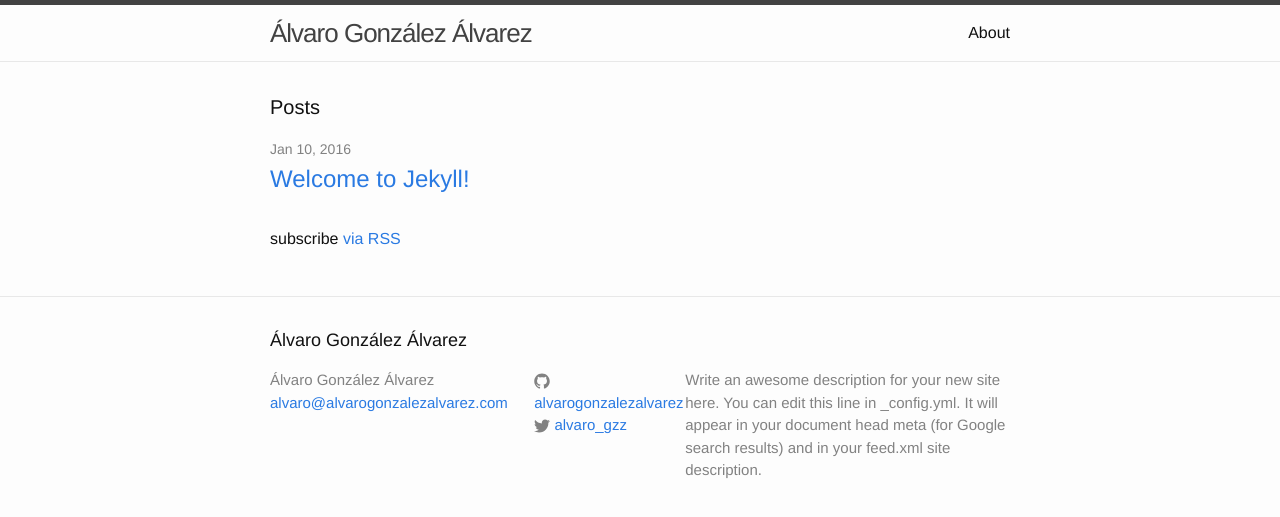
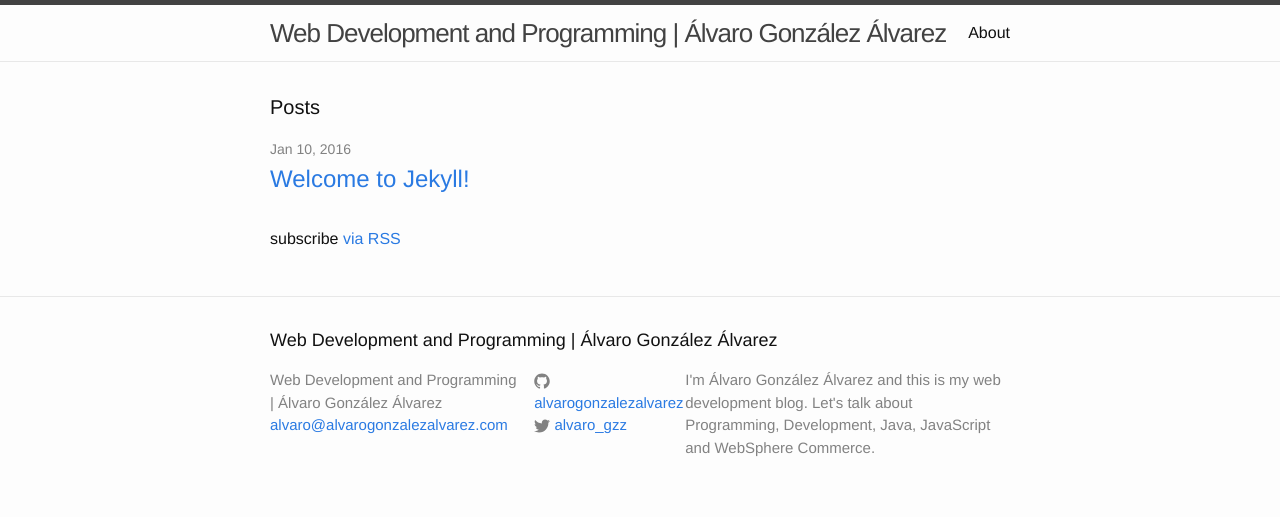
Before and after one commit to alvarogonzalezalvarez/blog, a Jekyll site: the page built from index.html, in a window 1280 px wide. Shown: the top 517 px of the page. Built offline with Jekyll 4.4.1, drawn with Linux system fonts in a browser that asks for light colours.

Commit message:
Init config
Init config

```diff
--- a/_config.yml
+++ b/_config.yml
@@ -6,12 +6,10 @@
 # 'jekyll serve'. If you change this file, please restart the server process.
 
 # Site settings
-title: Álvaro González Álvarez
+title: Web Development and Programming | Álvaro González Álvarez
 email: alvaro@alvarogonzalezalvarez.com
 description: > # this means to ignore newlines until "baseurl:"
-  Write an awesome description for your new site here. You can edit this
-  line in _config.yml. It will appear in your document head meta (for
-  Google search results) and in your feed.xml site description.
+  I'm Álvaro González Álvarez and this is my web development blog. Let's talk about Programming, Development, Java, JavaScript and WebSphere Commerce.
 baseurl: "/blog" # the subpath of your site, e.g. /blog
 url: "https://alvarogonzalezalvarez.com" # the base hostname & protocol for your site
 twitter_username: alvaro_gzz
```
